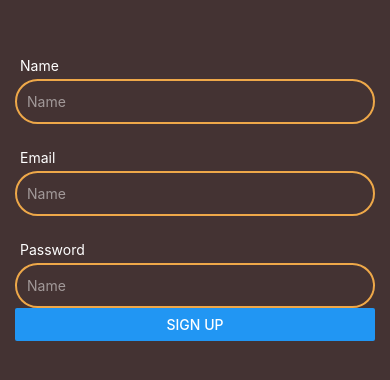
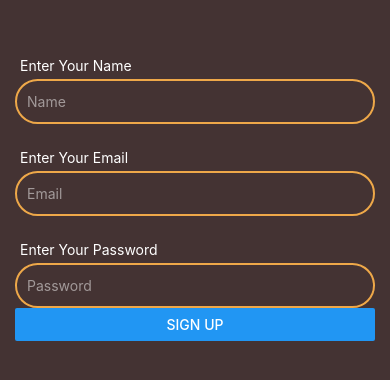
Before and after one commit to michaelilkanayev1997/NovaSound, a React Native app in the folder client/: screen / in a window 390 px wide. Shown: the part 226-606 px from the top of the page. Built offline with nearby package versions, Linux system fonts and the light colour scheme.

Commit message:
Added YUP Validation in Client

```diff
--- a/client/package.json
+++ b/client/package.json
@@ -12,7 +12,8 @@
   "dependencies": {
     "formik": "^2.4.5",
     "react": "18.2.0",
-    "react-native": "0.73.1"
+    "react-native": "0.73.1",
+    "yup": "^1.3.3"
   },
   "devDependencies": {
     "@babel/core": "^7.20.0",
--- a/client/src/components/AuthInputField.tsx
+++ b/client/src/components/AuthInputField.tsx
@@ -34,6 +34,7 @@ const AuthInputField: FC<Props> = props => {
     value,
     onChange,
   } = props;
+
   return (
     <View style={[styles.container, containerStyle]}>
       <View style={styles.labelContainer}>
--- a/client/src/ui/AppInput.tsx
+++ b/client/src/ui/AppInput.tsx
@@ -8,7 +8,6 @@ const AppInput: FC<Props> = props => {
   return (
     <TextInput
       {...props}
-      placeholder="Name"
       placeholderTextColor={colors.INACTIVE_CONTRAST}
       style={[styles.input, props.style]}
     />
--- a/client/src/views/auth/SignUp.tsx
+++ b/client/src/views/auth/SignUp.tsx
@@ -9,6 +9,29 @@ import {
   StyleSheet,
   View,
 } from 'react-native';
+import * as yup from 'yup';
+
+const signupSchema = yup.object({
+  name: yup
+    .string()
+    .trim('Name is missing!')
+    .min(3, 'Invalid name!')
+    .required('Name is required!'),
+  email: yup
+    .string()
+    .trim('Email is missing!')
+    .email('Invalid email!')
+    .required('Email is required!'),
+  password: yup
+    .string()
+    .trim('Password is missing!')
+    .min(8, 'Password is too short!')
+    .matches(
+      /^(?=.*[a-zA-Z])(?=.*\d)(?=.*[!@#\$%\^&\*])[a-zA-Z\d!@#\$%\^&\*]+$/,
+      'Password is too simple!',
+    )
+    .required('Password is required!'),
+});
 
 interface Props {}
 
@@ -32,34 +55,36 @@ const SignUp: FC<Props> = props => {
           console.log(values);
         }}
         initialValues={initialValues}
-        // validationSchema={}
-      >
-        {({handleSubmit, handleChange, values}) => {
+        validationSchema={signupSchema}>
+        {({handleSubmit, handleChange, errors, values}) => {
           return (
             <View style={styles.formContainer}>
               <AuthInputField
-                placeholder="John Doe"
-                label="Name"
+                placeholder="Name"
+                label="Enter Your Name"
                 containerStyle={styles.marginBottom}
                 onChange={handleChange('name')}
                 value={values.name}
+                errorMsg={errors.name}
               />
               <AuthInputField
-                placeholder="john@email.com"
-                label="Email"
+                placeholder="Email"
+                label="Enter Your Email"
                 keyboardType="email-address"
                 autoCapitalize="none"
                 containerStyle={styles.marginBottom}
                 onChange={handleChange('email')}
                 value={values.email}
+                errorMsg={errors.email}
               />
               <AuthInputField
-                placeholder="********"
-                label="Password"
+                placeholder="Password"
+                label="Enter Your Password"
                 autoCapitalize="none"
                 secureTextEntry
                 onChange={handleChange('password')}
                 value={values.password}
+                errorMsg={errors.password}
               />
               <Button
                 onPress={handleSubmit as (e?: GestureResponderEvent) => void}
```
Also changed, not shown: 1 other file (tests, documents, lock files or other folders).
